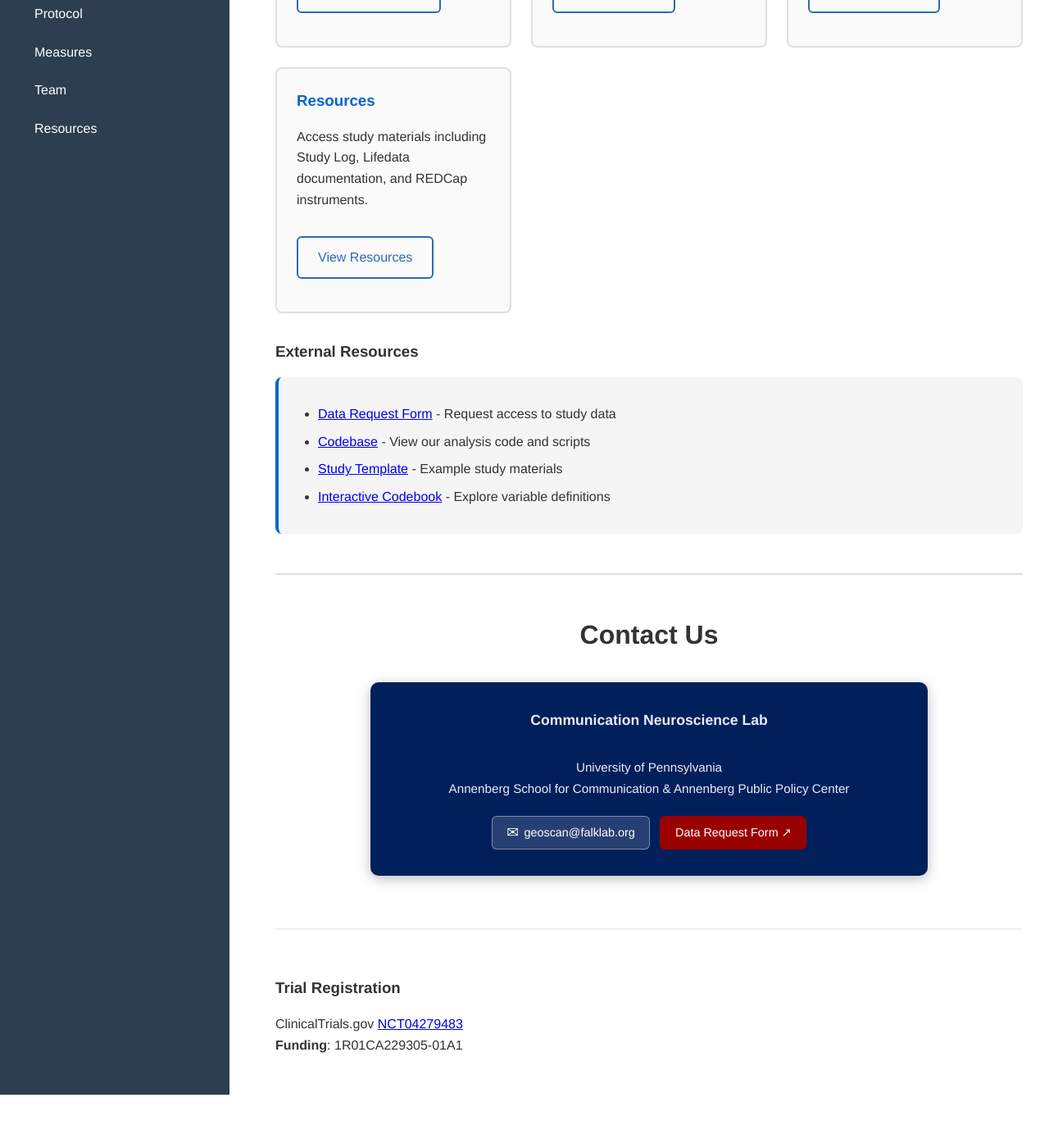
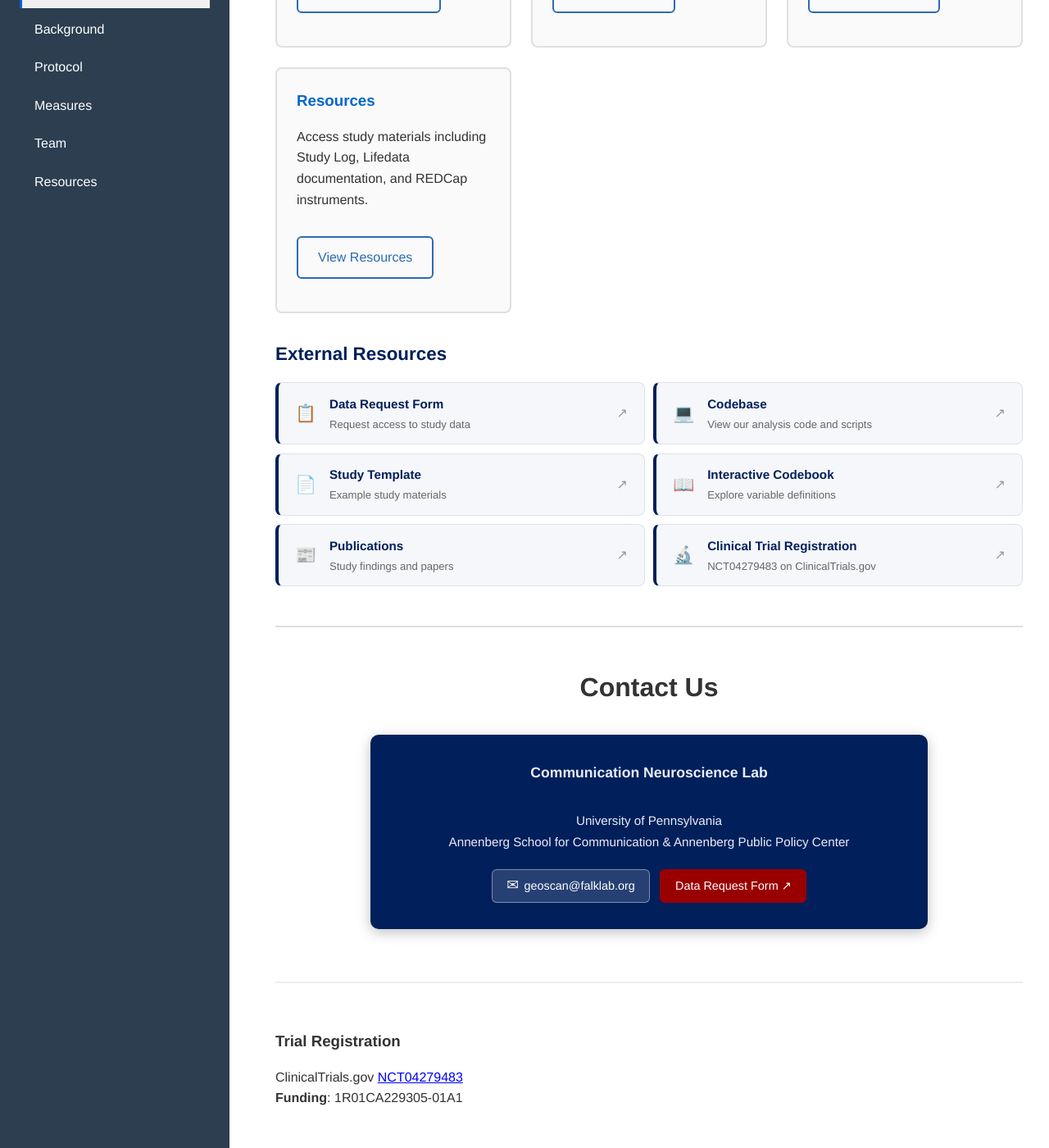
Before and after one commit to cnlab/geo-remote-website, a Jekyll site: the page built from docs/index.md, in a window 1280 px wide and 1400 px high, scrolled down 2113 px. Shown: the whole window at 82% size. Built offline with Jekyll 4.4.1, drawn with Linux system fonts in a browser that asks for light colours; before the commit the page ends 3448 px from its top, so only the background shows below that.

Commit message:
Complete Resources and Contact section of landing page

```diff
--- a/docs/assets/css/style.css
+++ b/docs/assets/css/style.css
@@ -2,14 +2,14 @@
 :root {
   --primary: #2c6cb1;
   --primary-dark: #1a4f8b;
-  --secondary: #4a90e2;
+  --secondary: #1AA9EA;
   --text-color: #333;
   --text-light: #555;
   --text-muted: #666;
   --light-bg: #f8f9fa;
   --border: #eee;
   --border-dark: #ddd;
-  --border-hover: #4a90e2;
+  --border-hover: #1AA9EA;
   --sidebar-bg: #2c3e50;
   --sidebar-width: 280px;
   --sidebar-width-tablet: 240px;
@@ -156,21 +156,84 @@ p {
   margin-top: 1rem;
 }
 
-/* External Links */
-.external-links {
-  background: #f5f5f5;
-  padding: 1.5rem;
-  border-radius: 8px;
-  border-left: 4px solid #0066cc;
+.resources-section {
+  margin: 2rem 0;
 }
 
-.external-links ul {
-  margin: 0;
-  padding-left: 1.5rem;
+.resources-section h3 {
+  font-size: 1.4rem;
+  font-weight: 700;
+  color: #011F5B;
+  margin-bottom: 1rem;
 }
 
-.external-links li {
-  margin: 0.5rem 0;
+.resource-pills {
+  display: grid;
+  grid-template-columns: 1fr 1fr;    /* Two equal columns */
+  gap: 0.65rem;
+}
+
+.resource-pill {
+  display: flex;
+  align-items: center;
+  gap: 1rem;
+  padding: 0.85rem 1.25rem;
+  background: #f5f7fa;
+  border: 1px solid #dde2ec;
+  border-left: 4px solid #011F5B;   /* Penn blue accent stripe */
+  border-radius: 8px;
+  text-decoration: none;
+  color: #1a1a1a;
+  transition: all 0.2s ease;
+}
+
+.resource-pill:hover {
+  background: #eaf0ff;
+  border-color: #011F5B;
+  border-left-color: #990000;       /* Switches to Penn red on hover */
+  box-shadow: 0 3px 10px rgba(1, 31, 91, 0.12);
+  transform: translateX(3px);       /* Subtle slide right on hover */
+}
+
+.pill-icon {
+  font-size: 1.3rem;
+  flex-shrink: 0;
+}
+
+.pill-content {
+  display: flex;
+  flex-direction: column;
+  flex-grow: 1;
+}
+
+.pill-title {
+  font-weight: 600;
+  font-size: 0.95rem;
+  color: #011F5B;
+}
+
+.pill-desc {
+  font-size: 0.82rem;
+  color: #666;
+  margin-top: 0.1rem;
+}
+
+.pill-arrow {
+  font-size: 1rem;
+  color: #999;
+  flex-shrink: 0;
+  transition: color 0.2s ease;
+}
+
+.resource-pill:hover .pill-arrow {
+  color: #990000;
+}
+
+/* Mobile */
+@media (max-width: 768px) {
+  .resource-pills {
+    grid-template-columns: 1fr;
+  }
 }
 
 /* Contact Section */
--- a/docs/index.md
+++ b/docs/index.md
@@ -77,13 +77,58 @@ Access study materials including Study Log, Lifedata documentation, and REDCap i
 
 </div>
 
-### External Resources
-
-<div class="external-links" markdown="1">
-- [Data Request Form](link-here) - Request access to study data
-- [Codebase](link-here) - View our analysis code and scripts
-- [Study Template](link-here) - Example study materials
-- [Interactive Codebook](link-here) - Explore variable definitions
+<div class="resources-section">
+  <h3>External Resources</h3>
+  <div class="resource-pills">
+    <a href="https://tinyurl.com/geoscan-data-request" class="resource-pill" target="_blank" rel="noopener noreferrer">
+      <span class="pill-icon">📋</span>
+      <span class="pill-content">
+        <span class="pill-title">Data Request Form</span>
+        <span class="pill-desc">Request access to study data</span>
+      </span>
+      <span class="pill-arrow">↗</span>
+    </a>
+    <a href="https://github.com/cnlab/Geoscan-public" class="resource-pill" target="_blank" rel="noopener noreferrer">
+      <span class="pill-icon">💻</span>
+      <span class="pill-content">
+        <span class="pill-title">Codebase</span>
+        <span class="pill-desc">View our analysis code and scripts</span>
+      </span>
+      <span class="pill-arrow">↗</span>
+    </a>
+    <a href="https://docs.google.com/spreadsheets/d/1xHG7JoQIX8UYdx0TY3c07xAxCr5FMvZcfxCuzjJqJmo/edit?usp=sharing" class="resource-pill" target="_blank" rel="noopener noreferrer">
+      <span class="pill-icon">📄</span>
+      <span class="pill-content">
+        <span class="pill-title">Study Template</span>
+        <span class="pill-desc">Example study materials</span>
+      </span>
+      <span class="pill-arrow">↗</span>
+    </a>
+    <a href="https://cnlab.shinyapps.io/geocodebook/" class="resource-pill" target="_blank" rel="noopener noreferrer">
+      <span class="pill-icon">📖</span>
+      <span class="pill-content">
+        <span class="pill-title">Interactive Codebook</span>
+        <span class="pill-desc">Explore variable definitions</span>
+      </span>
+      <span class="pill-arrow">↗</span>
+    </a>
+    <a href="https://www.asc.upenn.edu/research/centers/communication-neuroscience-lab/research/health-wellbeing/geoscan-smoking-study" class="resource-pill" target="_blank" rel="noopener noreferrer">
+  <span class="pill-icon">📰</span>
+  <span class="pill-content">
+    <span class="pill-title">Publications</span>
+    <span class="pill-desc">Study findings and papers</span>
+  </span>
+  <span class="pill-arrow">↗</span>
+</a>
+<a href="https://clinicaltrials.gov/study/NCT04279483" class="resource-pill" target="_blank" rel="noopener noreferrer">
+  <span class="pill-icon">🔬</span>
+  <span class="pill-content">
+    <span class="pill-title">Clinical Trial Registration</span>
+    <span class="pill-desc">NCT04279483 on ClinicalTrials.gov</span>
+  </span>
+  <span class="pill-arrow">↗</span>
+</a>
+  </div>
 </div>
 
 ---
```
